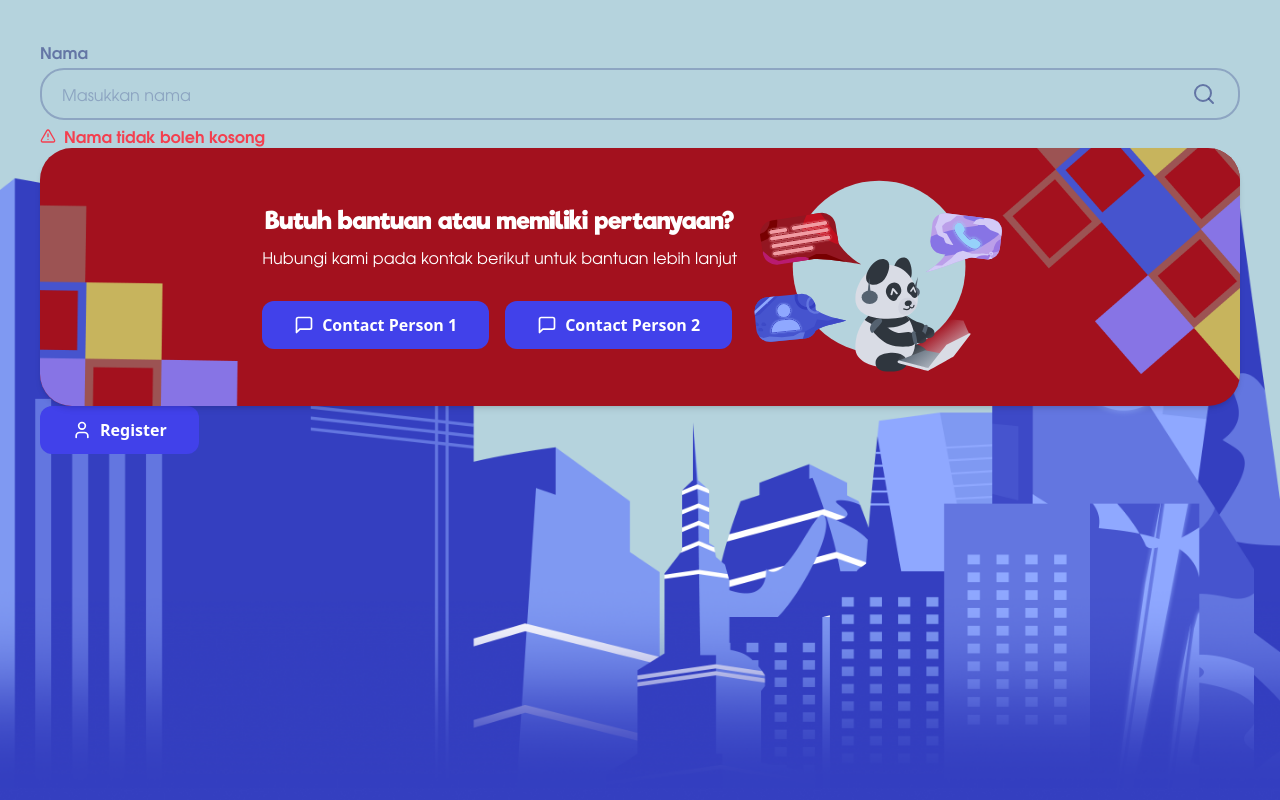
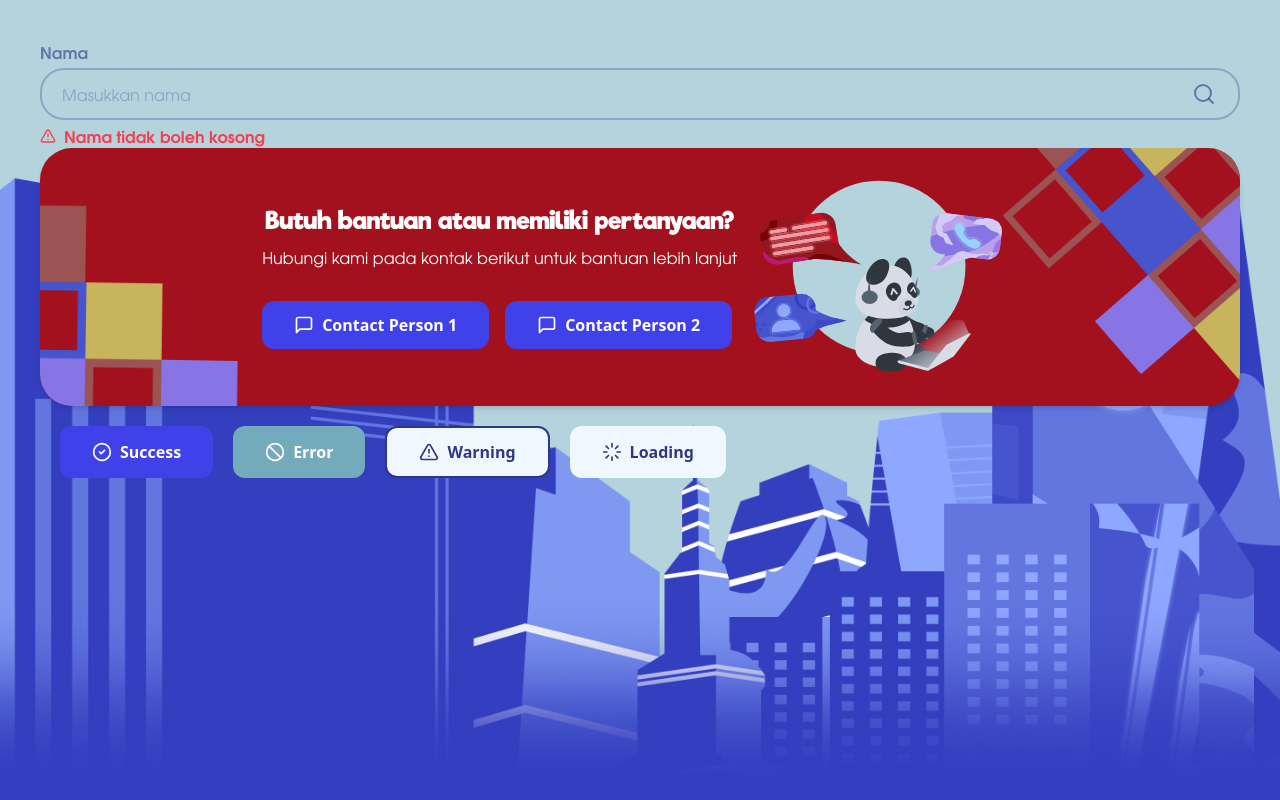
Before and after one commit to OH-Fasilkom-UI/oh24-frontend, a Next.js app: page / in a window 1280 px wide. Shown: the top 800 px of the page. Built offline with nearby package versions, Linux system fonts and the light colour scheme.

Commit message:
feat: toast component

```diff
--- a/app/layout.tsx
+++ b/app/layout.tsx
@@ -1,7 +1,8 @@
+import { Toaster } from '@/components/ui/sonner'
+import Footer from '@/components/ui/Footer'
+import localFont from 'next/font/local'
 import type { Metadata } from 'next'
-import localFont from 'next/font/local'
 import './globals.css'
-import Footer from '@/components/ui/Footer'
 
 const rifficFont = localFont({
   src: './fonts/rifficfree-bold.ttf',
@@ -67,7 +68,8 @@ export default function RootLayout({
         />
       </head>
       <body className="font-tga font-normal flex flex-col justify-between bg-[#B5D3DD] min-h-screen">
-        {children}
+        <main>{children}</main>
+        <Toaster position="top-center" />
         <Footer />
       </body>
     </html>
--- a/app/page.tsx
+++ b/app/page.tsx
@@ -1,9 +1,35 @@
-import { MessageSquare, Search, User } from 'lucide-react'
+'use client'
+
 import ContactPerson from '@/components/ui/ContactPerson'
+import { toast } from '@/components/ui/sonner'
 import Button from '@/components/ui/Button'
 import Input from '@/components/ui/Input'
+import {
+  Ban,
+  CircleCheck,
+  Loader,
+  MessageSquare,
+  Search,
+  TriangleAlert,
+} from 'lucide-react'
 
 export default function Home() {
+  const success = () => {
+    toast.success('Operation successful!')
+  }
+
+  const error = () => {
+    toast.error('An error occurred. Please try again.')
+  }
+
+  const warning = () => {
+    toast.warning('Potential issue detected.')
+  }
+
+  const loading = () => {
+    toast.loading('Loading...')
+  }
+
   return (
     <main className="p-10 min-h-screen">
       <Input
@@ -21,9 +47,20 @@ export default function Home() {
           <MessageSquare size={20} /> Contact Person 2
         </Button>
       </ContactPerson>
-      <Button variant={'primary'} disabled={false}>
-        <User size={20} /> Register
-      </Button>
+      <div className="flex gap-5 m-5">
+        <Button onClick={success} variant={'primary'} disabled={false}>
+          <CircleCheck size={20} /> Success
+        </Button>
+        <Button onClick={error} variant={'secondary'} disabled={false}>
+          <Ban size={20} /> Error
+        </Button>
+        <Button onClick={warning} variant={'ghost'} disabled={false}>
+          <TriangleAlert size={20} /> Warning
+        </Button>
+        <Button onClick={loading} variant={'tertiary'} disabled={false}>
+          <Loader size={20} /> Loading
+        </Button>
+      </div>
     </main>
   )
 }
--- /dev/null
+++ b/components/ui/sonner.tsx
@@ -0,0 +1,72 @@
+'use client'
+
+import { ReactNode } from 'react'
+import { ExternalToast, Toaster as Sonner, toast as toastSonner } from 'sonner'
+import { CircleCheck, Ban, TriangleAlert, Loader } from 'lucide-react'
+
+type ToasterProps = React.ComponentProps<typeof Sonner>
+
+export const Toaster = ({ ...props }: ToasterProps) => {
+  return (
+    <Sonner
+      className="flex justify-center"
+      expand={true}
+      toastOptions={{
+        unstyled: true,
+        classNames: {
+          toast:
+            'flex items-center gap-6 px-5 py-3 rounded-[15px] font-bold text-[#2E3881] shadow-[0px_4px_10px_0px]',
+        },
+      }}
+      {...props}
+    />
+  )
+}
+
+export const toast = {
+  ...toastSonner,
+  success: (message: ReactNode, data: ExternalToast | undefined = {}) => {
+    return toastSonner.success(message, {
+      ...data,
+      className: 'bg-[#DEFFDC] shadow-[#1BC64B]/25',
+      icon: (
+        <div className="bg-[#1C8333] p-1.5 rounded-xl">
+          <CircleCheck size={20} color="white" />
+        </div>
+      ),
+    })
+  },
+  error: (message: ReactNode, data: ExternalToast | undefined = {}) => {
+    return toastSonner.error(message, {
+      ...data,
+      className: 'bg-[#FFDCDC] shadow-[#C61B1B]/25',
+      icon: (
+        <div className="bg-[#9A2323] p-1.5 rounded-xl">
+          <Ban size={20} color="white" />
+        </div>
+      ),
+    })
+  },
+  warning: (message: ReactNode, data: ExternalToast | undefined = {}) => {
+    return toastSonner.error(message, {
+      ...data,
+      className: 'bg-[#FBFFCD] shadow-[#C6B51B]/25',
+      icon: (
+        <div className="bg-[#C5BE12] p-1.5 rounded-xl">
+          <TriangleAlert size={20} color="white" />
+        </div>
+      ),
+    })
+  },
+  loading: (message: ReactNode, data: ExternalToast | undefined = {}) => {
+    return toastSonner.message(message, {
+      ...data,
+      className: 'bg-[#C7DAFE] shadow-[#7790E3]/25',
+      icon: (
+        <div className="bg-[#0A4F82] p-1.5 rounded-xl">
+          <Loader size={20} color="white" className="animate-spin" />
+        </div>
+      ),
+    })
+  },
+}
--- a/package.json
+++ b/package.json
@@ -16,8 +16,10 @@
     "class-variance-authority": "^0.7.0",
     "lucide-react": "^0.411.0",
     "next": "14.2.5",
+    "next-themes": "^0.3.0",
     "react": "^18",
     "react-dom": "^18",
+    "sonner": "^1.5.0",
     "tailwind-merge": "^2.4.0",
     "tailwindcss-animate": "^1.0.7"
   },
```
Also changed, not shown: 1 other file (tests, documents, lock files or other folders).
